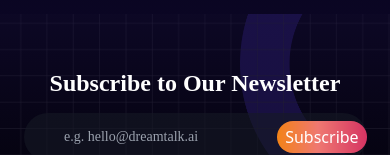
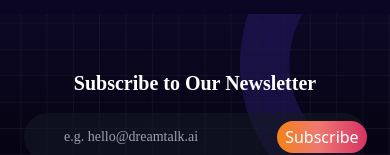
Before and after one commit to babulakterfsd/DreamTalk, a Next.js app: page / in a window 390 px wide. Shown: the part 3051-3206 px from the top of the page. Built offline with nearby package versions, Linux system fonts and the light colour scheme.

Commit message:
everything updated to v4

```diff
--- a/src/components/ui/Newsletter.tsx
+++ b/src/components/ui/Newsletter.tsx
@@ -78,7 +78,7 @@ const Newsletter = () => {
       />
       <div className="main-container flex justify-center items-center flex-col gap-y-4 lg:gap-y-10 z-50 xl:z-0">
         <h2
-          className="font-crimson font-bold text-2xl leading-[27px] lg:text-6xl lg:leading-[74px] lg:tracking-normal"
+          className="font-crimson font-bold text-xl leading-[27px] lg:text-6xl lg:leading-[74px] lg:tracking-normal"
           data-aos="fade-down"
           data-aos-duration="500"
         >
```
